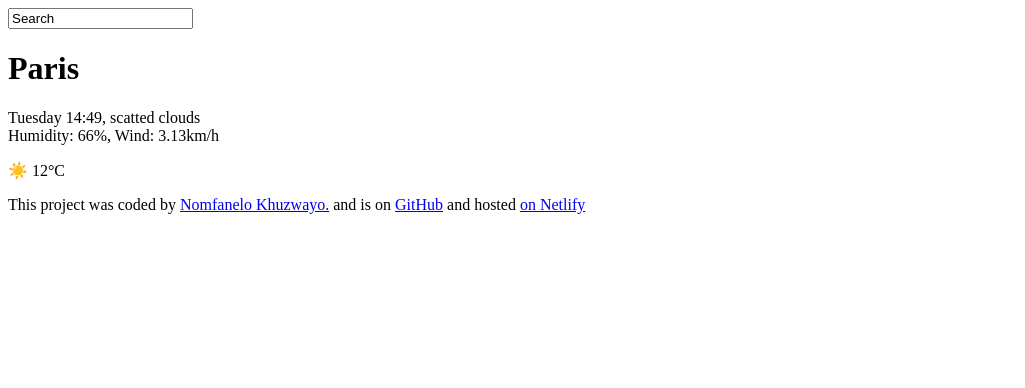
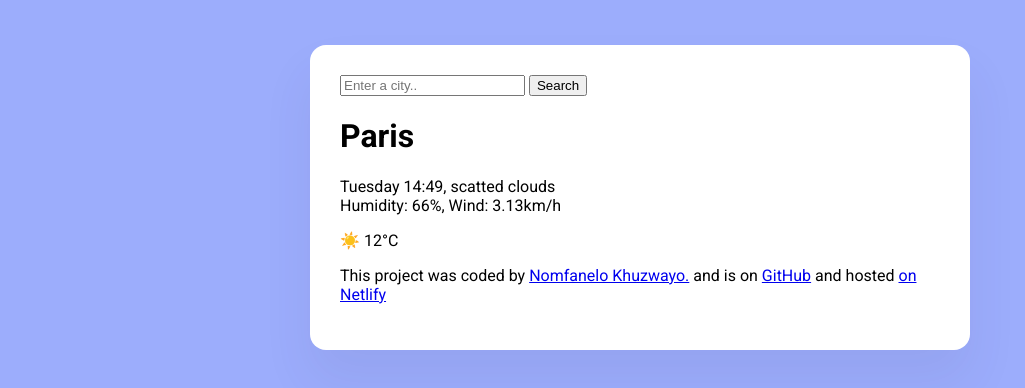
Before and after one commit to NO-MM/vanilla-weather-project, a plain HTML site: page index.html in a window 1280 px wide. Shown: the whole page, without its empty margins (0-1025 px from the left). Drawn offline with Linux system fonts and the light colour scheme.

Commit message:
added custom font and styled the main container

```diff
--- a/index.html
+++ b/index.html
@@ -1,22 +1,26 @@
 <!DOCTYPE html>
 <html lang="en">
   <head>
-    <meta charset="UTF-8">
-    <meta name="viewport" content="width=device-width, initial-scale=1.0">
+    <meta charset="UTF-8" />
+    <meta name="viewport" content="width=device-width, initial-scale=1.0" />
+<link rel="preconnect" href="https://fonts.googleapis.com">
+<link rel="preconnect" href="https://fonts.gstatic.com" crossorigin>
+<link href="https://fonts.googleapis.com/css2?family=Roboto:ital,wght@0,100;0,300;0,400;0,500;0,700;0,900;1,100;1,300;1,400;1,500;1,700;1,900&display=swap" rel="stylesheet">
+    <link rel="stylesheet" href="src/style.css" />
     <title>My App</title>
   </head>
   <body>
-
+    <div class="vanilla-weather-app">
       <hearder>
         <form>
-    <input type="search" placeholder="Enter a city.." required
+          <input type="search" placeholder="Enter a city.." required />
           <input type="submit" value="Search" />
         </form>
       </hearder>
 
       <main>
         <div>
-        <h1> Paris</h1>
+          <h1>Paris</h1>
           <p>
             Tuesday 14:49, scatted clouds
             <br />
@@ -29,13 +33,22 @@
       <footer>
         <p>
           This project was coded by
-          <a href="https://github.com/NO-MM" target="_blank">Nomfanelo Khuzwayo.</a>
+          <a href="https://github.com/NO-MM" target="_blank"
+            >Nomfanelo Khuzwayo.</a
+          >
           and is on
-          <a href="https://github.com/NO-MM/vanilla-weather-project" target="_blank"> GitHub</a> and hosted
-          <a href="https://vanilla-weather-app10.netlify.app/" target="_blank"
-            > on Netlify</a
+          <a
+            href="https://github.com/NO-MM/vanilla-weather-project"
+            target="_blank"
+          >
+            GitHub</a
+          >
+          and hosted
+          <a href="https://vanilla-weather-app10.netlify.app/" target="_blank">
+            on Netlify</a
           >
         </p>
       </footer>
+    </div>
   </body>
 </html>
--- /dev/null
+++ b/src/style.css
@@ -0,0 +1,15 @@
+body {
+    background-color:rgb(156, 173, 252);
+  font-family: "Roboto"; sans-serif;
+}
+
+
+
+.vanilla-weather-app {
+    background: white;
+    max-width: 600px;
+    margin: 45px auto;
+    box-shadow:0 30px 50px rgba(65,50,100, 0.08);
+    border-radius: 16px;
+    padding:30px
+}
```
Lines whose indentation alone changed are shown as unchanged.
